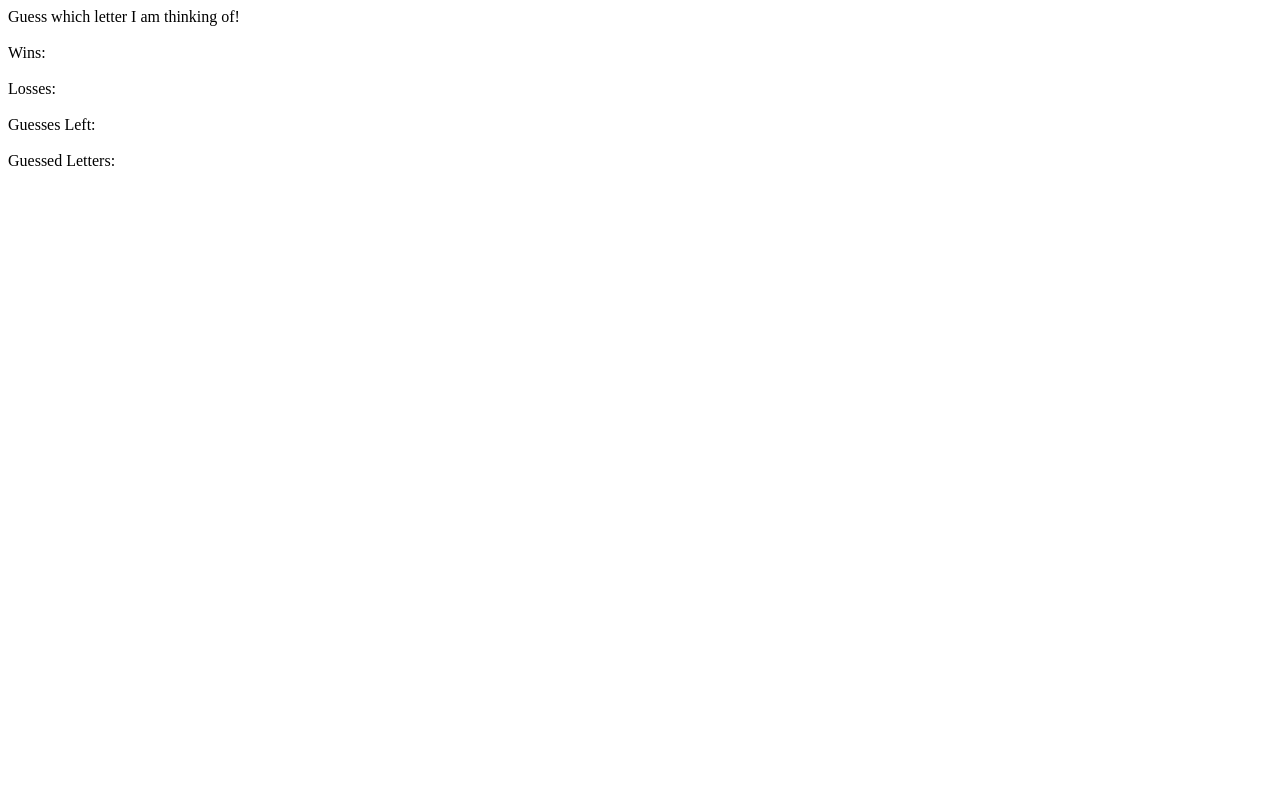
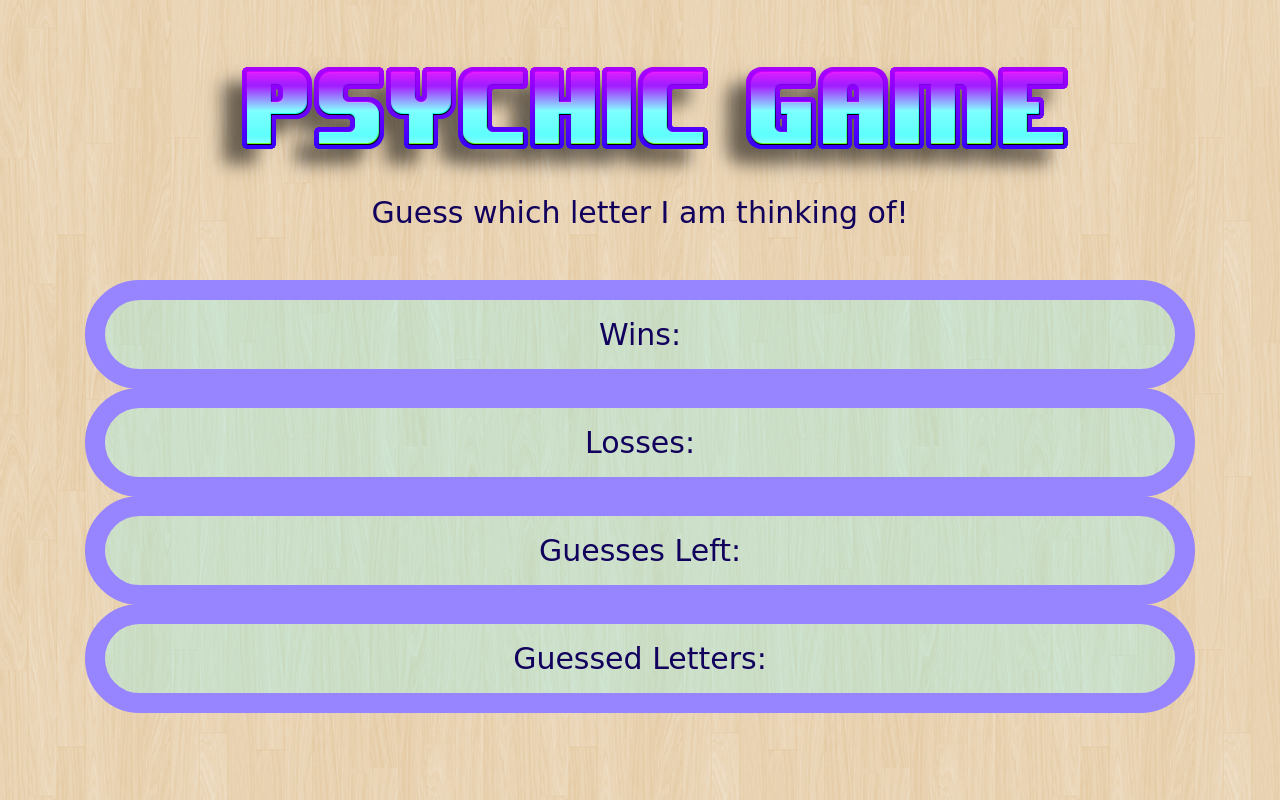
Before and after one commit to kd101jp14/Psychic-Game, a plain HTML site: page index.html in a window 1280 px wide. Drawn offline with nearby package versions, Linux system fonts and the light colour scheme; a web font is replaced by a local one.

Commit message:
Added Boostrap and CSS to game.

```diff
--- a/assets/css/style.css
+++ b/assets/css/style.css
@@ -0,0 +1,20 @@
+body {
+    font-family: 'Love Ya Like A Sister', cursive;
+    background-image: url(../images/retina_wood/retina_wood.png);
+    color: #11005c;
+    text-align: center;
+    font-size: 30px;
+}
+.list-group-item {
+   background-color:  rgba(125, 251, 251, 0.28);
+   border: solid 20px #9784ff;
+   border-radius: 250px;
+}
+
+.noDisplay {
+    display: none;
+}
+
+.titleImg {
+    margin-top: 50px;
+}
--- a/index.html
+++ b/index.html
@@ -1,23 +1,55 @@
 <!DOCTYPE html>
 <html lang="en">
+
 <head>
+
     <meta charset="UTF-8">
     <meta name="viewport" content="width=device-width, initial-scale=1.0">
     <meta http-equiv="X-UA-Compatible" content="ie=edge">
     <title>Psychic-Game</title>
+
+    <!-- Bootstrap CDN -->
+    <link rel="stylesheet" href="https://stackpath.bootstrapcdn.com/bootstrap/4.2.1/css/bootstrap.min.css" integrity="sha384-GJzZqFGwb1QTTN6wy59ffF1BuGJpLSa9DkKMp0DgiMDm4iYMj70gZWKYbI706tWS"
+        crossorigin="anonymous">
+
+    <!-- CSS link -->
+    <link rel="stylesheet" href="assets/css/style.css">
+
+    <!-- Google Font called "Love Ya Like a Sister" -->
+    <link href="https://fonts.googleapis.com/css?family=Love+Ya+Like+A+Sister" rel="stylesheet">
+
 </head>
+
 <body>
+
     <div class="container">
+
+        <img class="img-fluid titleImg" src="assets/images/gameTitle.png" alt="Psychic Game!">
+
         <div id="instruct">Guess which letter I am thinking of!</div>
+
         <br>
-        <div id="winsDispl">Wins:</div>
-        <br>
-        <div id="lossesDispl">Losses:</div>
-        <br>
-        <div id="guessesRem">Guesses Left:</div>
-        <br>
-        <div id="guessedLet">Guessed Letters:</div>
-    </div>
-    <script type="text/javascript" src="assets/javascript/game.js"></script>
+
+        <ul class="list-group">
+            <li class="list-group-item noDisplay"></li>
+            <li class="list-group-item" id="winsDispl">Wins:</li>
+            <li class="list-group-item" id="lossesDispl">Losses:</li>
+            <li class="list-group-item" id="guessesRem">Guesses Left:</li>
+            <li class="list-group-item" id="guessedLet">Guessed Letters:</li>
+            <li class="list-group-item noDisplay"></li>
+        </ul>
+
+        <!-- Bootstrap Javascript -->
+        <script src="https://code.jquery.com/jquery-3.3.1.slim.min.js" integrity="sha384-q8i/X+965DzO0rT7abK41JStQIAqVgRVzpbzo5smXKp4YfRvH+8abtTE1Pi6jizo"
+            crossorigin="anonymous"></script>
+        <script src="https://cdnjs.cloudflare.com/ajax/libs/popper.js/1.14.6/umd/popper.min.js" integrity="sha384-wHAiFfRlMFy6i5SRaxvfOCifBUQy1xHdJ/yoi7FRNXMRBu5WHdZYu1hA6ZOblgut"
+            crossorigin="anonymous"></script>
+        <script src="https://stackpath.bootstrapcdn.com/bootstrap/4.2.1/js/bootstrap.min.js" integrity="sha384-B0UglyR+jN6CkvvICOB2joaf5I4l3gm9GU6Hc1og6Ls7i6U/mkkaduKaBhlAXv9k"
+            crossorigin="anonymous"></script>
+
+        <!-- My Javascript Code -->
+        <script type="text/javascript" src="assets/javascript/game.js"></script>
+
 </body>
+
 </html>
```
Also changed, not shown: assets/images/gameTitle.png (added), assets/images/retina_wood/readme.txt (added), assets/images/retina_wood/retina_wood.png (added), 1 other file.
